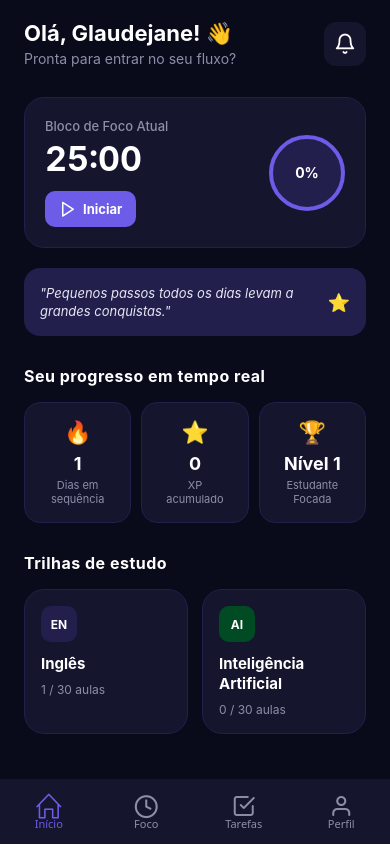
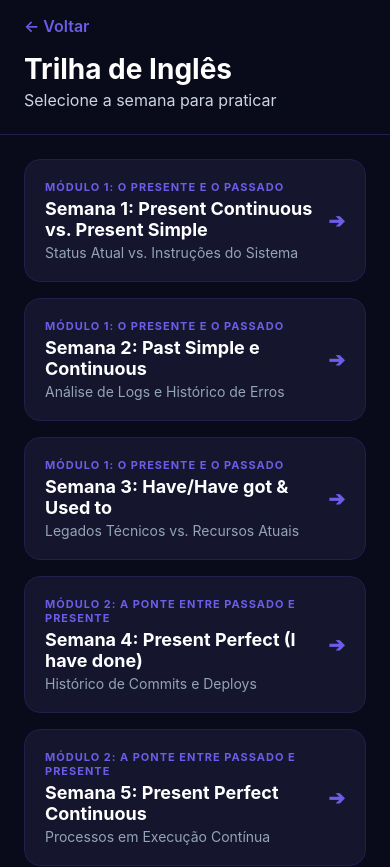
Before and after one commit to Glaudejane/StudyFlow, a React Native app: screen /Weeks in a window 390 px wide. Shown: the top 867 px of the page. Before the commit the page ends 844 px from the top, so only its background shows below. Built offline with nearby package versions, Linux system fonts and the light colour scheme.

Commit message:
feat: add beautiful header and back button navigation to WeeksScreen

```diff
--- a/navigation/AppNavigator.js
+++ b/navigation/AppNavigator.js
@@ -3,6 +3,7 @@ import { createBottomTabNavigator } from "@react-navigation/bottom-tabs";
 import { createStackNavigator } from "@react-navigation/stack"; // 1. IMPORTAMOS O STACK
 import { NavigationContainer } from "@react-navigation/native";
 import { SimpleLineIcons, Feather } from "@expo/vector-icons";
+import WeeksScreen from "../screens/WeeksScreen";
 
 // Importação das Telas
 import HomeScreen from "../screens/HomeScreen";
@@ -90,6 +91,11 @@ export default function AppNavigator() {
                         headerTitleStyle: { fontWeight: "bold" },
                     }}
                 />
+                <Stack.Screen
+                    name="Weeks"
+                    component={WeeksScreen}
+                    options={{ title: "Cronograma", headerShown: false }}
+                />
             </Stack.Navigator>
         </NavigationContainer>
     );
--- a/screens/HomeScreen.js
+++ b/screens/HomeScreen.js
@@ -201,7 +201,7 @@ export default function HomeScreen({ navigation }) {
                     <TouchableOpacity
                         style={styles.trilhaCard}
                         // AGORA PASSAMOS O ID DA SEMANA DESEJADA AQUI!
-                        onPress={() => navigation.navigate("Learn", { weekId: "semana_1" })}
+                        onPress={() => navigation.navigate("Weeks")}
                         activeOpacity={0.7}
                     >
                         <View style={[styles.trilhaBadge, { backgroundColor: "#221F4D" }]}>
--- /dev/null
+++ b/screens/WeeksScreen.js
@@ -0,0 +1,129 @@
+// screens/WeeksScreen.js
+import React from "react";
+import { View, Text, StyleSheet, FlatList, TouchableOpacity, SafeAreaView } from "react-native";
+import { lessonsData } from "./lessonsData";
+
+export default function WeeksScreen({ navigation }) {
+    const weeksList = Object.values(lessonsData);
+
+    const renderWeekItem = ({ item }) => (
+        <TouchableOpacity
+            style={styles.weekCard}
+            onPress={() => navigation.navigate("Learn", { weekId: item.id })}
+            activeOpacity={0.7}
+        >
+            <View style={styles.infoContainer}>
+                <Text style={styles.moduleText}>{item.module.toUpperCase()}</Text>
+                <Text style={styles.weekTitle}>{item.title}</Text>
+                <Text style={styles.weekSubtitle} numberOfLines={1}>
+                    {item.subtitle}
+                </Text>
+            </View>
+            <View style={styles.arrowContainer}>
+                <Text style={styles.arrow}>➔</Text>
+            </View>
+        </TouchableOpacity>
+    );
+
+    return (
+        <SafeAreaView style={styles.container}>
+            {/* CABEÇALHO COM BOTÃO DE VOLTAR */}
+            <View style={styles.header}>
+                <TouchableOpacity
+                    style={styles.backButton}
+                    onPress={() => navigation.goBack()} // <--- FAZ VOLTAR PARA A HOME!
+                    activeOpacity={0.7}
+                >
+                    <Text style={styles.backButtonText}>← Voltar</Text>
+                </TouchableOpacity>
+
+                <Text style={styles.headerTitle}>Trilha de Inglês</Text>
+                <Text style={styles.headerSubtitle}>Selecione a semana para praticar</Text>
+            </View>
+
+            <FlatList
+                data={weeksList}
+                keyExtractor={(item) => item.id}
+                renderItem={renderWeekItem}
+                contentContainerStyle={styles.listContainer}
+                showsVerticalScrollIndicator={false}
+            />
+        </SafeAreaView>
+    );
+}
+
+const styles = StyleSheet.create({
+    container: {
+        flex: 1,
+        backgroundColor: "#090A1A",
+    },
+    header: {
+        padding: 24,
+        paddingTop: 16, // Ajuste para não colar no topo
+        borderBottomWidth: 1,
+        borderColor: "#221F4D",
+    },
+    backButton: {
+        marginBottom: 16,
+        alignSelf: "flex-start", // Garante que o clique seja apenas no tamanho do texto
+    },
+    backButtonText: {
+        color: "#6C5CE7",
+        fontSize: 16,
+        fontWeight: "600",
+    },
+    headerTitle: {
+        color: "#FFF",
+        fontSize: 28,
+        fontWeight: "bold",
+    },
+    headerSubtitle: {
+        color: "#CBD5E1",
+        fontSize: 16,
+        marginTop: 4,
+    },
+    listContainer: {
+        padding: 24,
+        paddingBottom: 40,
+    },
+    weekCard: {
+        backgroundColor: "#15162E",
+        borderRadius: 16,
+        padding: 20,
+        marginBottom: 16,
+        borderWidth: 1,
+        borderColor: "#221F4D",
+        flexDirection: "row",
+        alignItems: "center",
+    },
+    infoContainer: {
+        flex: 1,
+        paddingRight: 8,
+    },
+    moduleText: {
+        color: "#6C5CE7",
+        fontSize: 11,
+        fontWeight: "bold",
+        marginBottom: 4,
+        letterSpacing: 1,
+    },
+    weekTitle: {
+        color: "#FFF",
+        fontSize: 18,
+        fontWeight: "bold",
+    },
+    weekSubtitle: {
+        color: "#94A3B8",
+        fontSize: 14,
+        marginTop: 4,
+    },
+    arrowContainer: {
+        justifyContent: "center",
+        alignItems: "center",
+    },
+    arrow: {
+        color: "#6C5CE7",
+        fontSize: 20,
+        fontWeight: "bold",
+    },
+});
```
